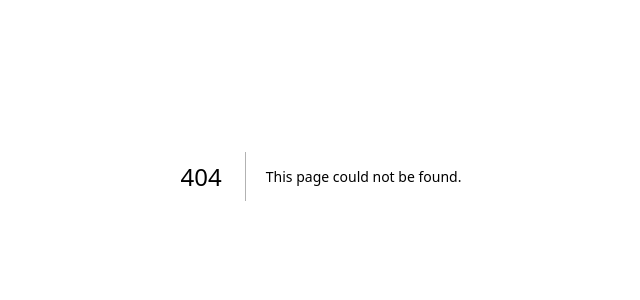
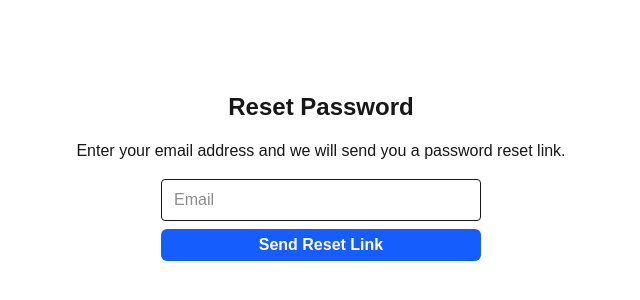
Before and after one commit to samuelmholley1/Life-Command-Rebuild, a Next.js app in the folder apps/web/: page /reset-password in a window 1280 px wide. Before the commit this address had no page. Shown: the part 224-524 px from the top of the page, without its empty margins (319-959 px from the left). Built offline with nearby package versions, Linux system fonts and the light colour scheme.

Commit message:
feat(auth): add reset password page and button, styled for consistency

```diff
--- a/apps/web/app/login/page.tsx
+++ b/apps/web/app/login/page.tsx
@@ -46,6 +46,13 @@ export default async function LoginPage({
         />
         <button type="submit" className="px-2 py-1 rounded-md text-white font-bold bg-blue-600 hover:bg-blue-700 cursor-pointer focus:outline-none focus:ring-2 focus:ring-blue-300 transition-colors duration-150">Sign In</button>
         <button formAction={signup} className="px-2 py-1 rounded-md text-white font-bold bg-green-600 hover:bg-green-700 cursor-pointer focus:outline-none focus:ring-2 focus:ring-blue-300 transition-colors duration-150">Sign Up</button>
+        <button
+          type="button"
+          className="px-2 py-1 rounded-md text-blue-700 font-bold border border-blue-600 hover:bg-blue-50 focus:outline-none focus:ring-2 focus:ring-blue-300 transition-colors duration-150"
+          onClick={() => window.location.href = '/reset-password'}
+        >
+          Reset Password
+        </button>
       </form>
       {displayMessage && <p className="text-red-500 mb-4">{displayMessage}</p>}
     </div>
--- /dev/null
+++ b/apps/web/app/reset-password/page.tsx
@@ -0,0 +1,27 @@
+import React from 'react';
+
+export default function ResetPasswordPage() {
+  // This page should be wired to your Supabase password reset flow.
+  // For now, it just displays a placeholder message.
+  return (
+    <div className="flex flex-col items-center justify-center min-h-screen">
+      <h1 className="text-2xl font-bold mb-4">Reset Password</h1>
+      <p className="mb-4">Enter your email address and we will send you a password reset link.</p>
+      <form className="flex flex-col gap-2 w-80">
+        <input
+          type="email"
+          name="email"
+          placeholder="Email"
+          required
+          className="border rounded px-3 py-2"
+        />
+        <button
+          type="submit"
+          className="px-2 py-1 rounded-md text-white font-bold bg-blue-600 hover:bg-blue-700 cursor-pointer focus:outline-none focus:ring-2 focus:ring-blue-300 transition-colors duration-150"
+        >
+          Send Reset Link
+        </button>
+      </form>
+    </div>
+  );
+}
```
